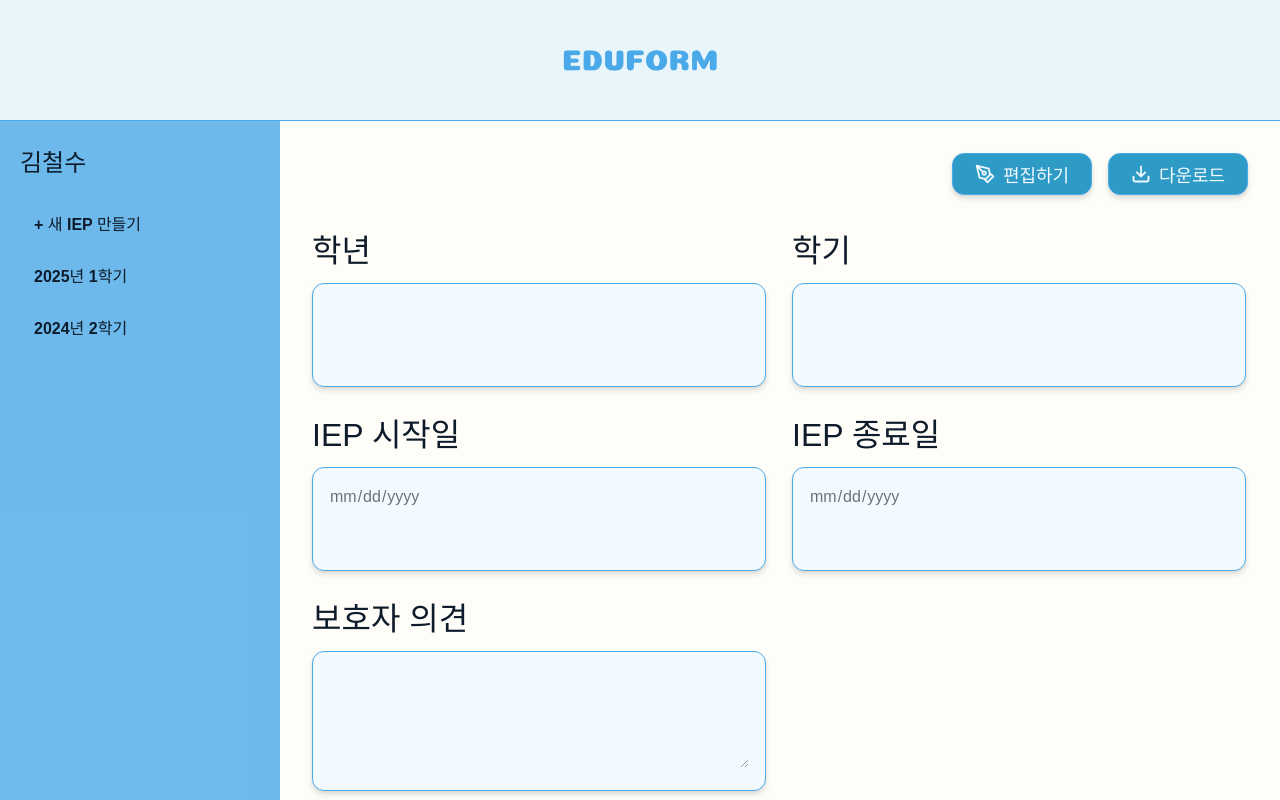
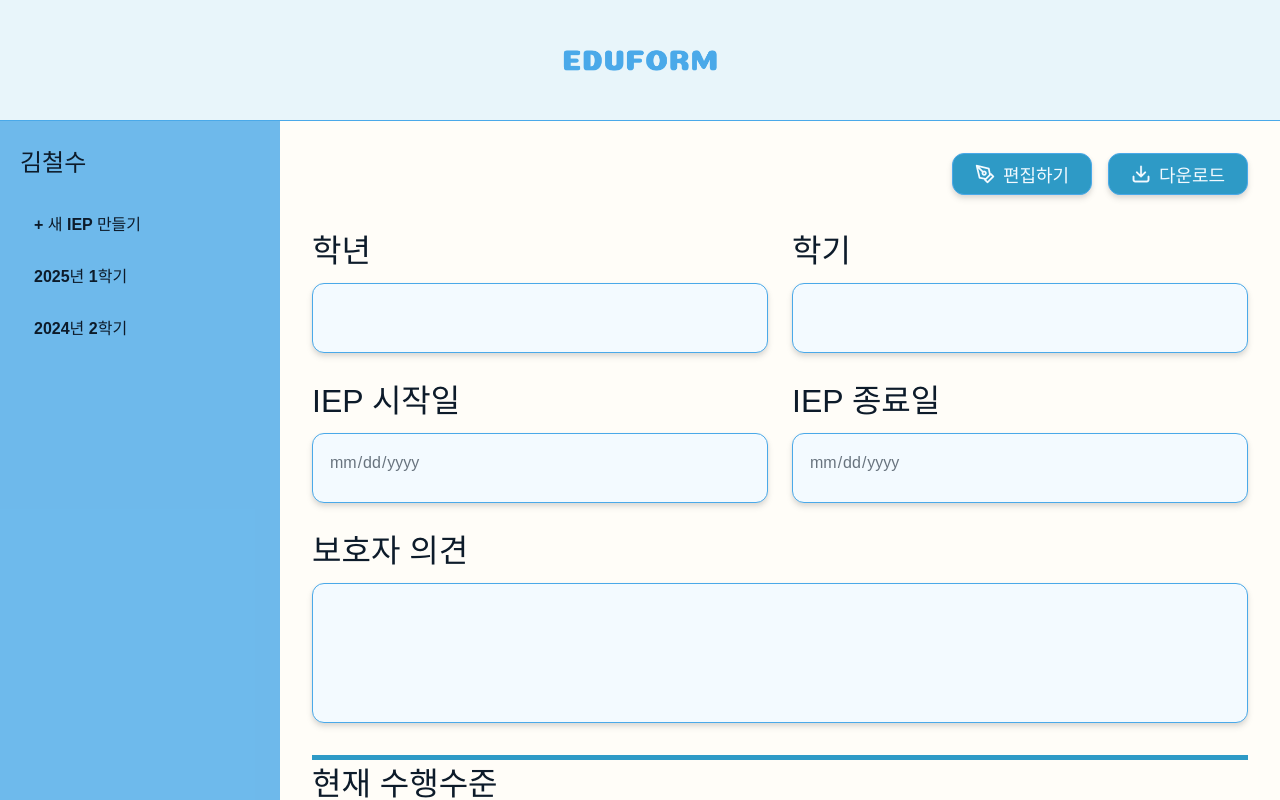
Before and after one commit to CodysseyTabula/Eduform, a React (Vite) app in the folder frontend/: page /students/1/iep-versions in a window 1280 px wide. Shown: the top 800 px of the page. Built offline with nearby package versions, Linux system fonts and the light colour scheme; a web font is replaced by a local one.

Commit message:
💄 style : TextBox 컴포넌트 수정 #22

```diff
--- a/frontend/src/components/TextBox.css
+++ b/frontend/src/components/TextBox.css
@@ -1,13 +1,20 @@
 .text-box {
   width: 100%;
-  max-width: 420px;
   min-height: 70px;
+  height: auto;
   background-color: var(--color-white);
   border: 1px solid var(--color-primary);
   border-radius: 12px;
   padding: 1rem;
   box-shadow: 0 4px 6px rgba(0, 0, 0, 0.1), 0 2px 4px rgba(0, 0, 0, 0.06);
   transition: transform 0.2s ease, box-shadow 0.2s ease;
+  box-sizing: border-box;
+}
+
+/* 내부 textarea나 input의 resize 제거 */
+.text-box textarea,
+.text-box input {
+  resize: none;
 }
 
 .text-box:hover {
@@ -21,7 +28,6 @@
 
 @media (max-width: 768px) {
   .text-box {
-    max-width: 100%;
     min-height: 80px;
     padding: 1rem;
   }
```
